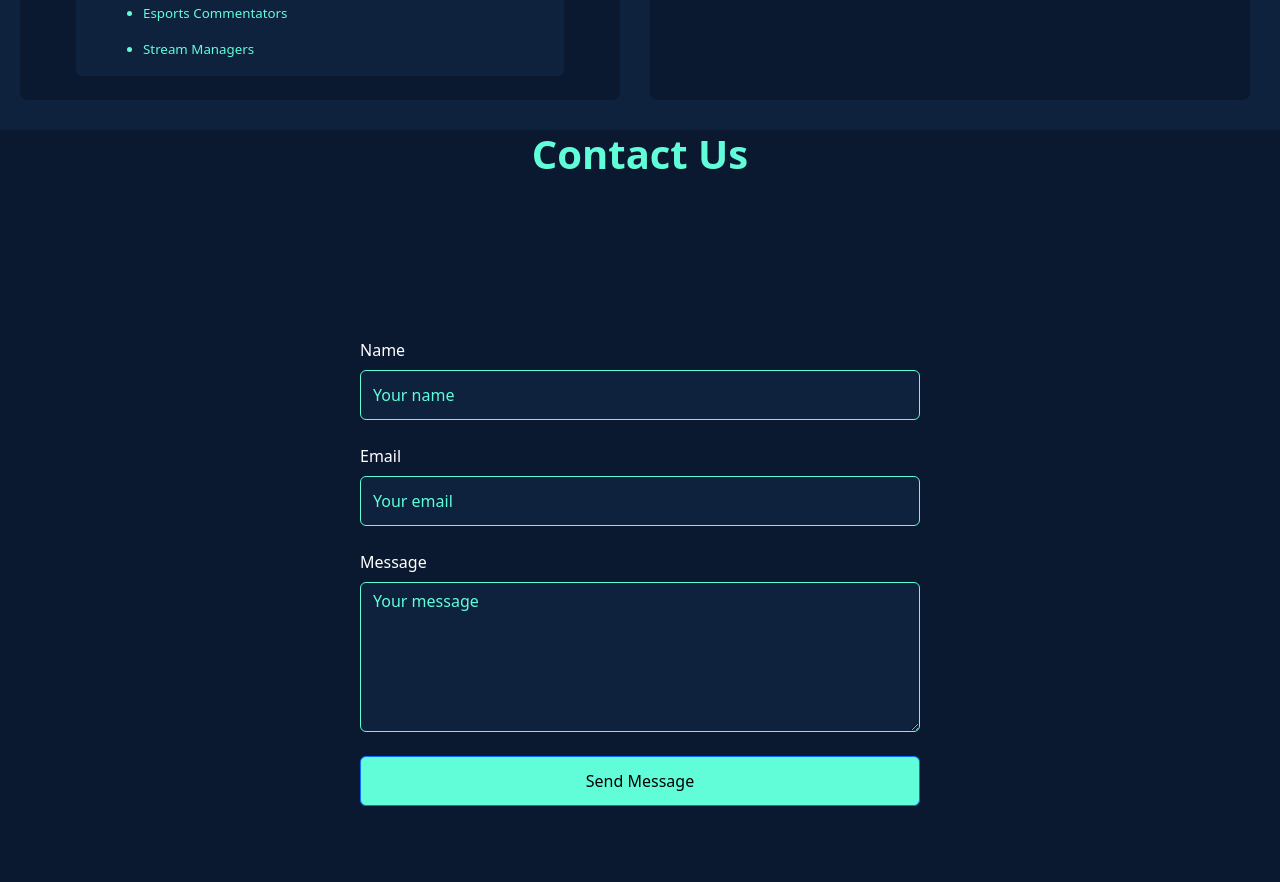
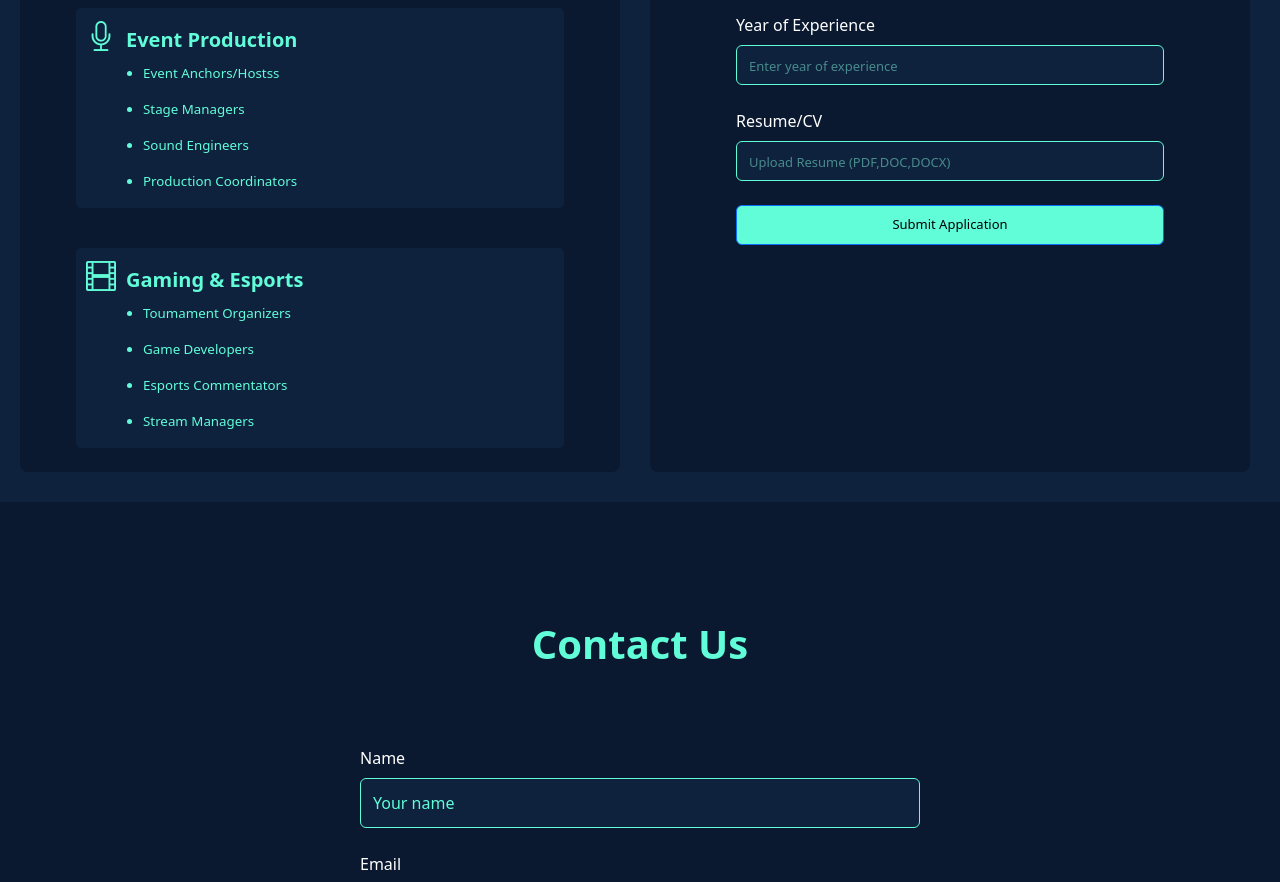
Before and after one commit to sanayuj/Eventsphere_Website_frontend, a React (Create React App) app: page / in a window 1280 px wide. Shown: the part 4000-4882 px from the top of the page. Built offline with nearby package versions, Linux system fonts and the light colour scheme.

Commit message:
Refactor CSS styles to remove commented height properties for consistency across components

```diff
--- a/src/App.css
+++ b/src/App.css
@@ -1,6 +1,13 @@
-*{
+* {
   scroll-behavior: smooth;
+  scrollbar-width: none;
+  -ms-overflow-style: none;
 }
-body{
+
+*::-webkit-scrollbar {
+  display: none;
+}
+
+body {
   background-color: #0A1930;
 }
--- a/src/Components/User/About/About.css
+++ b/src/Components/User/About/About.css
@@ -1,6 +1,6 @@
 .landingSection4 {
     background-color: #0a1930;
-    /* height: 100vh; */
+    height: 100vh;
     padding: 1.25rem;
 
 }
--- a/src/Components/User/Contact/Contact.css
+++ b/src/Components/User/Contact/Contact.css
@@ -1,6 +1,6 @@
 .landingCommon5 {
     background-color: #0a1930;
-    /* height: 100vh; */
+    height: 100vh;
 
 }
 
@@ -9,8 +9,7 @@
     font-size: 40px;
     color: #61fdd8;
     font-weight: 700;
-    margin-bottom: 90px;
-
+    margin-top: 100px;
 }
 
 .Form-custom {
--- a/src/Components/User/Services/Services.css
+++ b/src/Components/User/Services/Services.css
@@ -1,6 +1,6 @@
 .landingCommon {
     background-color: #0e213d;
-    /* height: 100vh; */
+    height: 100vh;
     padding: 1.25rem;
 }
 
```
